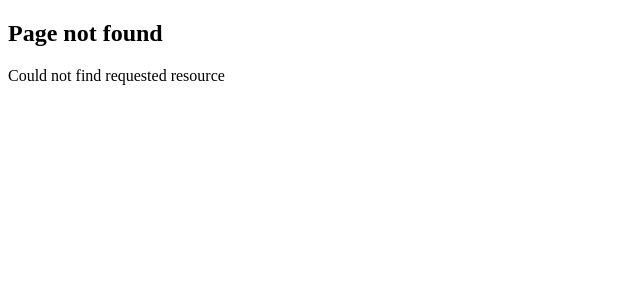
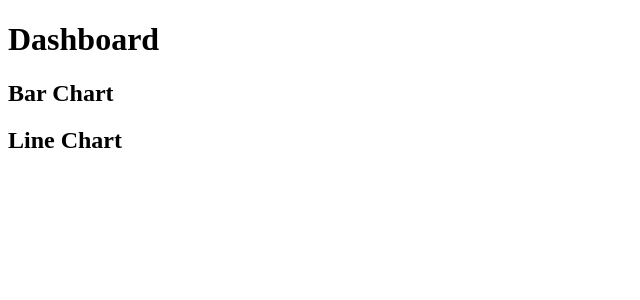
Before and after one commit to markusgemeinder/---testpage-next-js-14, a Next.js app: page /dashboard in a window 1280 px wide. Before the commit this address had no page. Shown: the top 300 px of the page, without its empty margins (0-640 px from the left). Built offline with nearby package versions, Linux system fonts and the light colour scheme.

Commit message:
Next.js 14 Tutorial 11 File Colocation (import functions from other locations, i.e. components)

```diff
--- /dev/null
+++ b/src/app/dashboard/line-chart.tsx
@@ -0,0 +1,3 @@
+export default function LineChart() {
+  return <h2>Line Chart</h2>;
+}
--- /dev/null
+++ b/src/app/dashboard/page.tsx
@@ -0,0 +1,15 @@
+import LineChart from '@/app/dashboard/line-chart';
+
+function BarChart() {
+  return <h2>Bar Chart</h2>;
+}
+
+export default function Dashboard() {
+  return (
+    <>
+      <h1>Dashboard</h1>
+      <BarChart />
+      <LineChart />
+    </>
+  );
+}
```
